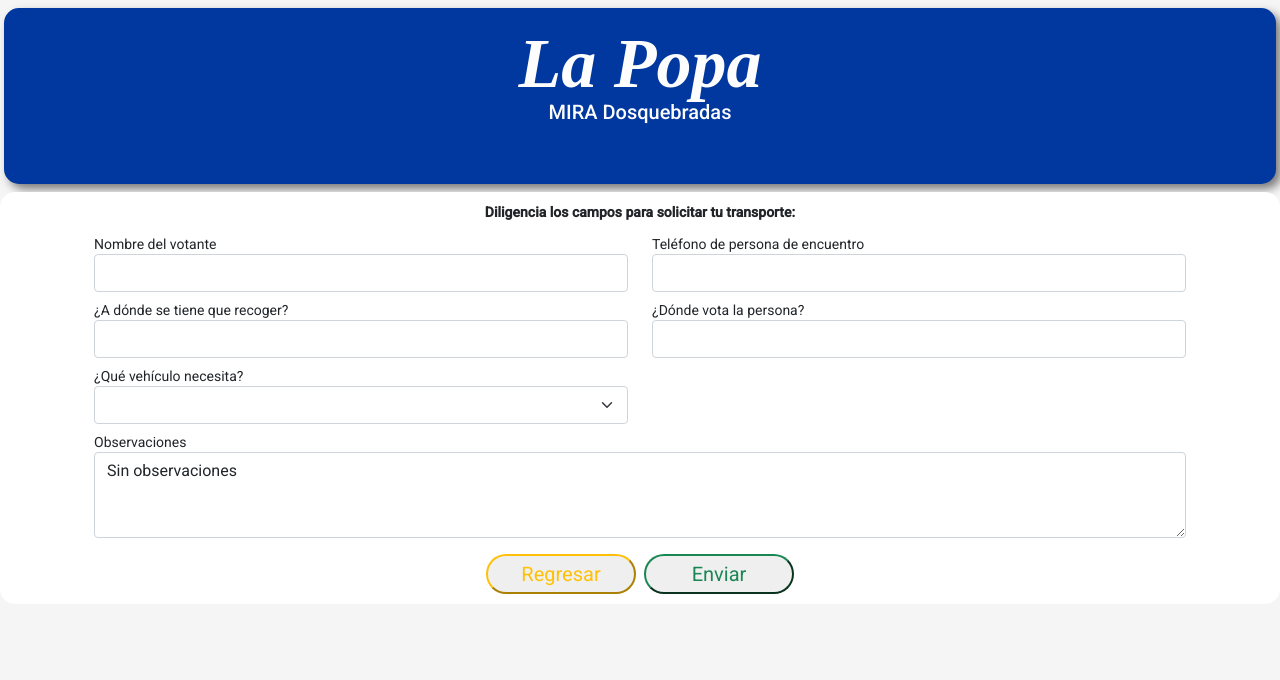
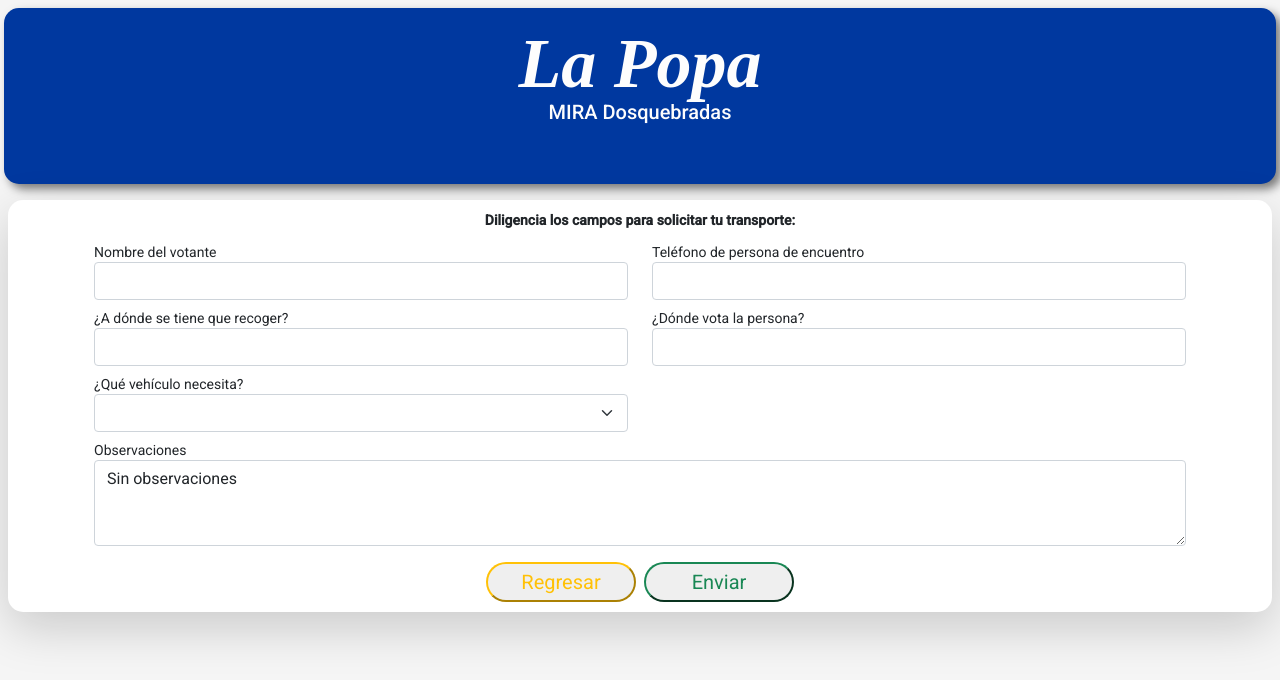
Before and after one commit to monroypiedrahita2/MIRATransporte, an Angular app in the folder MIRA-tu-transporte/: page /popa in a window 1280 px wide. Shown: the top 680 px of the page. Built offline with nearby package versions, Linux system fonts and the light colour scheme.

Commit message:
Se organizan sombras y estructura

```diff
--- a/MIRA-tu-transporte/src/app/home/home.component.html
+++ b/MIRA-tu-transporte/src/app/home/home.component.html
@@ -1,4 +1,4 @@
-<div class="container-mira p-2">
+<div class="container-mira p-3">
   <app-header> </app-header>
 
   <div class="card-mira">
--- a/MIRA-tu-transporte/src/app/popa/popa.component.html
+++ b/MIRA-tu-transporte/src/app/popa/popa.component.html
@@ -1,8 +1,7 @@
 <app-header-call-center clase="azul" sede="La Popa"></app-header-call-center>
+<div class="p-2">
 
-<div class="card-mira">
-
-  <app-formulario></app-formulario>
-
-
+  <div class="card-mira shadow-lg">
+    <app-formulario></app-formulario>
+  </div>
 </div>
--- a/MIRA-tu-transporte/src/styles.css
+++ b/MIRA-tu-transporte/src/styles.css
@@ -13,6 +13,7 @@
 
 .container-mira{
   height: 100vh;
+
 
 }
 
```
